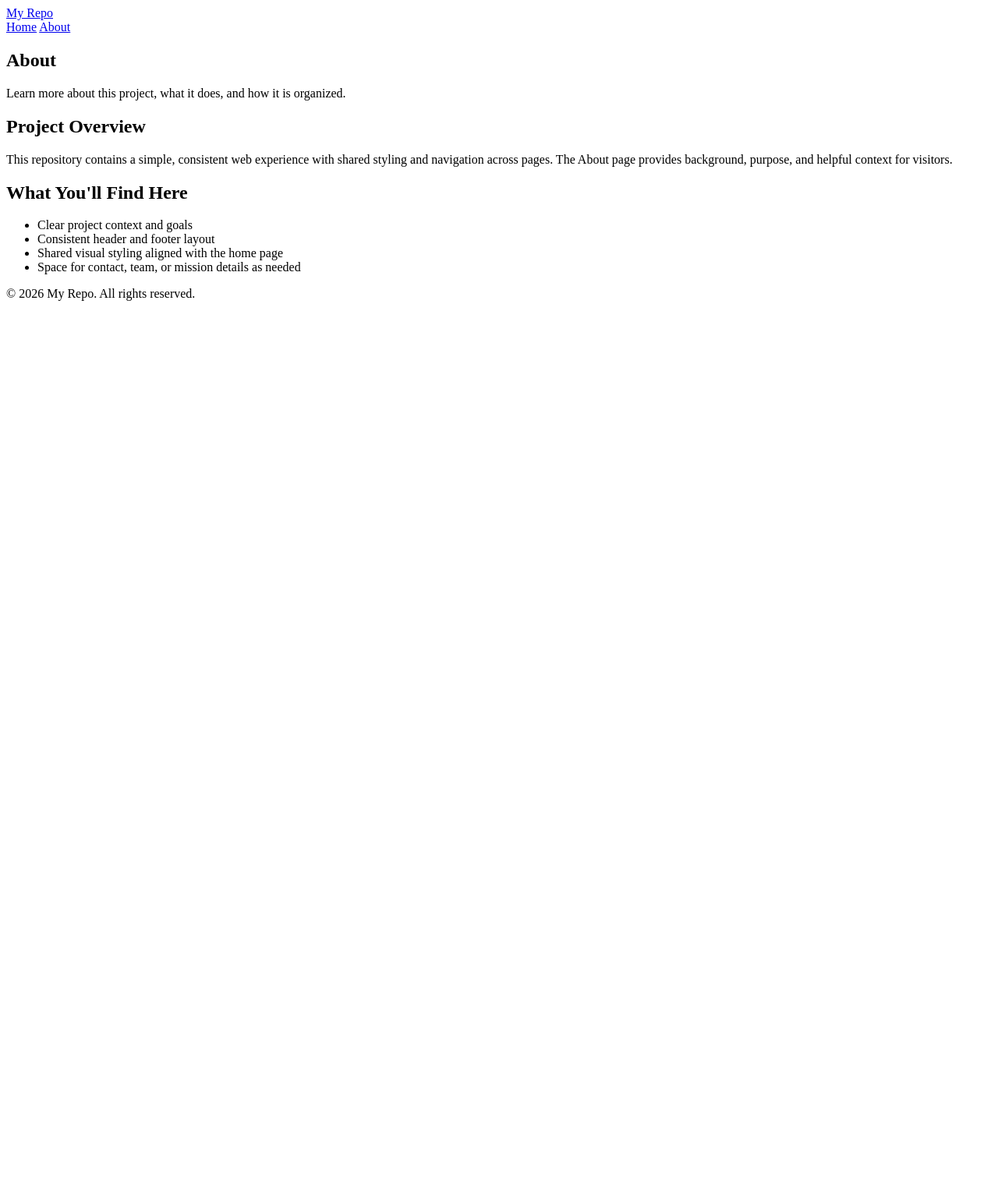
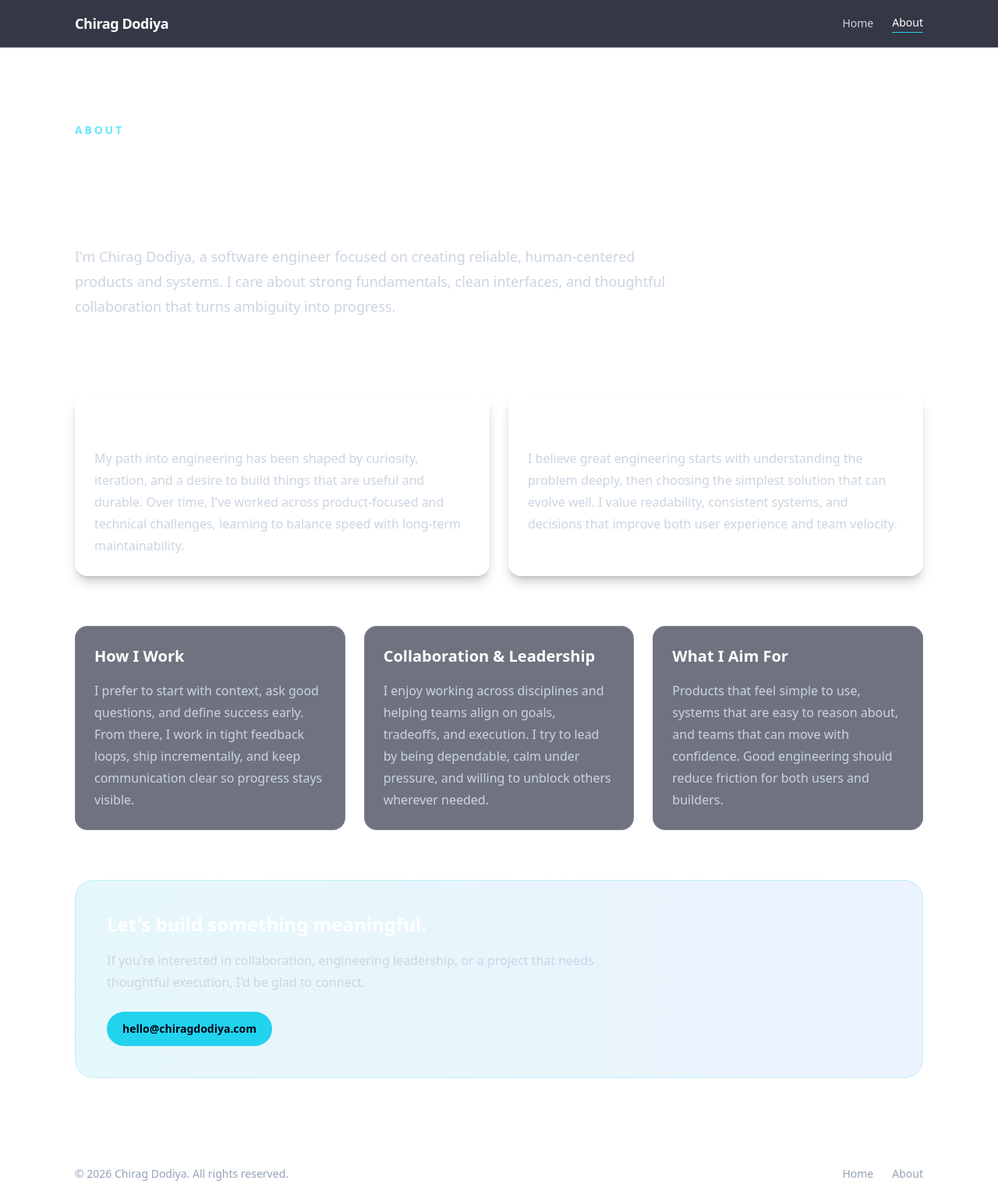
Before and after one commit to riverxapp/panda-studio-zmp, a plain HTML site: page about.html in a window 1280 px wide. Shown: the whole page at 78% size. Before the commit the page ends 800 px from the top, so only its background shows below. Drawn offline with nearby package versions, Linux system fonts and the light colour scheme.

Commit message:
chore: deterministic bootstrap step 1/1 - about.html

```diff
--- a/about.html
+++ b/about.html
@@ -1,48 +1,77 @@
-<!doctype html>
-<html lang="en">
-<head>
+<!DOCTYPE html>
+
+
   <meta charset="utf-8">
   <meta name="viewport" content="width=device-width, initial-scale=1">
-  <title>About | My Repo</title>
-  <link rel="stylesheet" href="styles.css">
-</head>
-<body>
-  <header class="site-header">
-    <div class="container">
-      <a class="brand" href="index.html">My Repo</a>
-      <nav class="site-nav" aria-label="Primary">
-        <a href="index.html">Home</a>
-        <a href="about.html" aria-current="page">About</a>
+  <meta name="description" content="Learn about Chirag Dodiya's background, engineering philosophy, collaboration style, and how he approaches building thoughtful software.">
+  <title>About | Chirag Dodiya</title>
+  <script src="https://cdn.tailwindcss.com"></script>
+
+
+  <header class="border-b border-white/10 bg-slate-950/80 backdrop-blur sticky top-0 z-50">
+    <div class="mx-auto flex max-w-6xl items-center justify-between px-4 py-4 sm:px-6 lg:px-8">
+      <a class="text-lg font-semibold tracking-tight text-white hover:text-cyan-300 transition" href="index.html">Chirag Dodiya</a>
+      <nav class="flex items-center gap-6 text-sm font-medium" aria-label="Primary">
+        <a class="text-slate-300 hover:text-white transition" href="index.html">Home</a>
+        <a class="text-white border-b border-cyan-400 pb-0.5" href="about.html" aria-current="page">About</a>
       </nav>
     </div>
   </header>
 
-  <main class="container">
-    <section class="page-hero">
-      <h1>About</h1>
-      <p>Learn more about this project, what it does, and how it is organized.</p>
+  <main>
+    <section class="mx-auto max-w-6xl px-4 py-16 sm:px-6 lg:px-8 sm:py-24">
+      <div class="max-w-3xl">
+        <p class="mb-4 text-sm font-semibold uppercase tracking-[0.2em] text-cyan-300">About</p>
+        <h1 class="text-4xl font-bold tracking-tight text-white sm:text-5xl">Building software with clarity, care, and momentum.</h1>
+        <p class="mt-6 text-lg leading-8 text-slate-300">I'm Chirag Dodiya, a software engineer focused on creating reliable, human-centered products and systems. I care about strong fundamentals, clean interfaces, and thoughtful collaboration that turns ambiguity into progress.</p>
+      </div>
     </section>
 
-    <section>
-      <h2>Project Overview</h2>
-      <p>This repository contains a simple, consistent web experience with shared styling and navigation across pages. The About page provides background, purpose, and helpful context for visitors.</p>
+    <section class="mx-auto max-w-6xl px-4 pb-16 sm:px-6 lg:px-8">
+      <div class="grid gap-6 md:grid-cols-2">
+        <article class="rounded-2xl border border-white/10 bg-white/5 p-6 shadow-lg shadow-black/20">
+          <h2 class="text-xl font-semibold text-white">Story / Background</h2>
+          <p class="mt-4 leading-7 text-slate-300">My path into engineering has been shaped by curiosity, iteration, and a desire to build things that are useful and durable. Over time, I've worked across product-focused and technical challenges, learning to balance speed with long-term maintainability.</p>
+        </article>
+        <article class="rounded-2xl border border-white/10 bg-white/5 p-6 shadow-lg shadow-black/20">
+          <h2 class="text-xl font-semibold text-white">Engineering Philosophy</h2>
+          <p class="mt-4 leading-7 text-slate-300">I believe great engineering starts with understanding the problem deeply, then choosing the simplest solution that can evolve well. I value readability, consistent systems, and decisions that improve both user experience and team velocity.</p>
+        </article>
+      </div>
     </section>
 
-    <section>
-      <h2>What You'll Find Here</h2>
-      <ul>
-        <li>Clear project context and goals</li>
-        <li>Consistent header and footer layout</li>
-        <li>Shared visual styling aligned with the home page</li>
-        <li>Space for contact, team, or mission details as needed</li>
-      </ul>
+    <section class="mx-auto max-w-6xl px-4 pb-16 sm:px-6 lg:px-8">
+      <div class="grid gap-6 lg:grid-cols-3">
+        <article class="rounded-2xl border border-white/10 bg-slate-900/60 p-6">
+          <h2 class="text-xl font-semibold text-white">How I Work</h2>
+          <p class="mt-4 leading-7 text-slate-300">I prefer to start with context, ask good questions, and define success early. From there, I work in tight feedback loops, ship incrementally, and keep communication clear so progress stays visible.</p>
+        </article>
+        <article class="rounded-2xl border border-white/10 bg-slate-900/60 p-6">
+          <h2 class="text-xl font-semibold text-white">Collaboration &amp; Leadership</h2>
+          <p class="mt-4 leading-7 text-slate-300">I enjoy working across disciplines and helping teams align on goals, tradeoffs, and execution. I try to lead by being dependable, calm under pressure, and willing to unblock others wherever needed.</p>
+        </article>
+        <article class="rounded-2xl border border-white/10 bg-slate-900/60 p-6">
+          <h2 class="text-xl font-semibold text-white">What I Aim For</h2>
+          <p class="mt-4 leading-7 text-slate-300">Products that feel simple to use, systems that are easy to reason about, and teams that can move with confidence. Good engineering should reduce friction for both users and builders.</p>
+        </article>
+      </div>
+    </section>
+
+    <section class="mx-auto max-w-6xl px-4 pb-20 sm:px-6 lg:px-8">
+      <div class="rounded-3xl border border-cyan-400/20 bg-gradient-to-r from-cyan-500/10 to-blue-500/10 p-8 sm:p-10">
+        <h2 class="text-2xl font-semibold text-white">Let's build something meaningful.</h2>
+        <p class="mt-4 max-w-2xl leading-7 text-slate-300">If you're interested in collaboration, engineering leadership, or a project that needs thoughtful execution, I'd be glad to connect.</p>
+        <a class="mt-6 inline-flex items-center rounded-full bg-cyan-400 px-5 py-3 text-sm font-semibold text-slate-950 transition hover:bg-cyan-300" href="mailto:hello@chiragdodiya.com">hello@chiragdodiya.com</a>
+      </div>
     </section>
   </main>
 
-  <footer class="site-footer">
-    <div class="container">
-      <p>&copy; 2026 My Repo. All rights reserved.</p>
+  <footer class="border-t border-white/10">
+    <div class="mx-auto flex max-w-6xl flex-col gap-4 px-4 py-8 sm:px-6 lg:px-8 sm:flex-row sm:items-center sm:justify-between">
+      <p class="text-sm text-slate-400">© 2026 Chirag Dodiya. All rights reserved.</p>
+      <nav class="flex gap-6 text-sm" aria-label="Footer">
+        <a class="text-slate-400 hover:text-white transition" href="index.html">Home</a>
+        <a class="text-slate-400 hover:text-white transition" href="about.html" aria-current="page">About</a>
+      </nav>
     </div>
   </footer>
-</body>
-</html>
```
